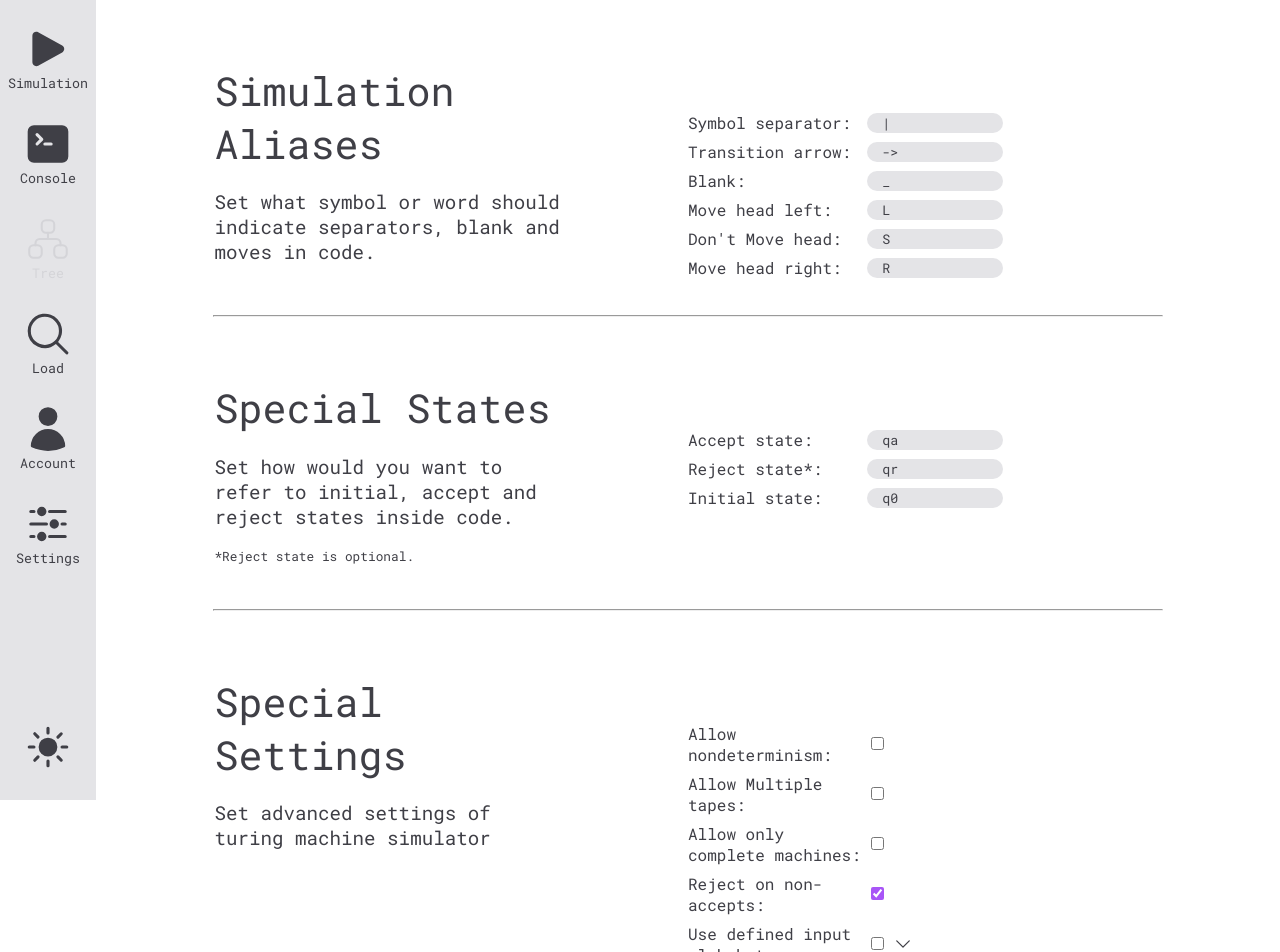
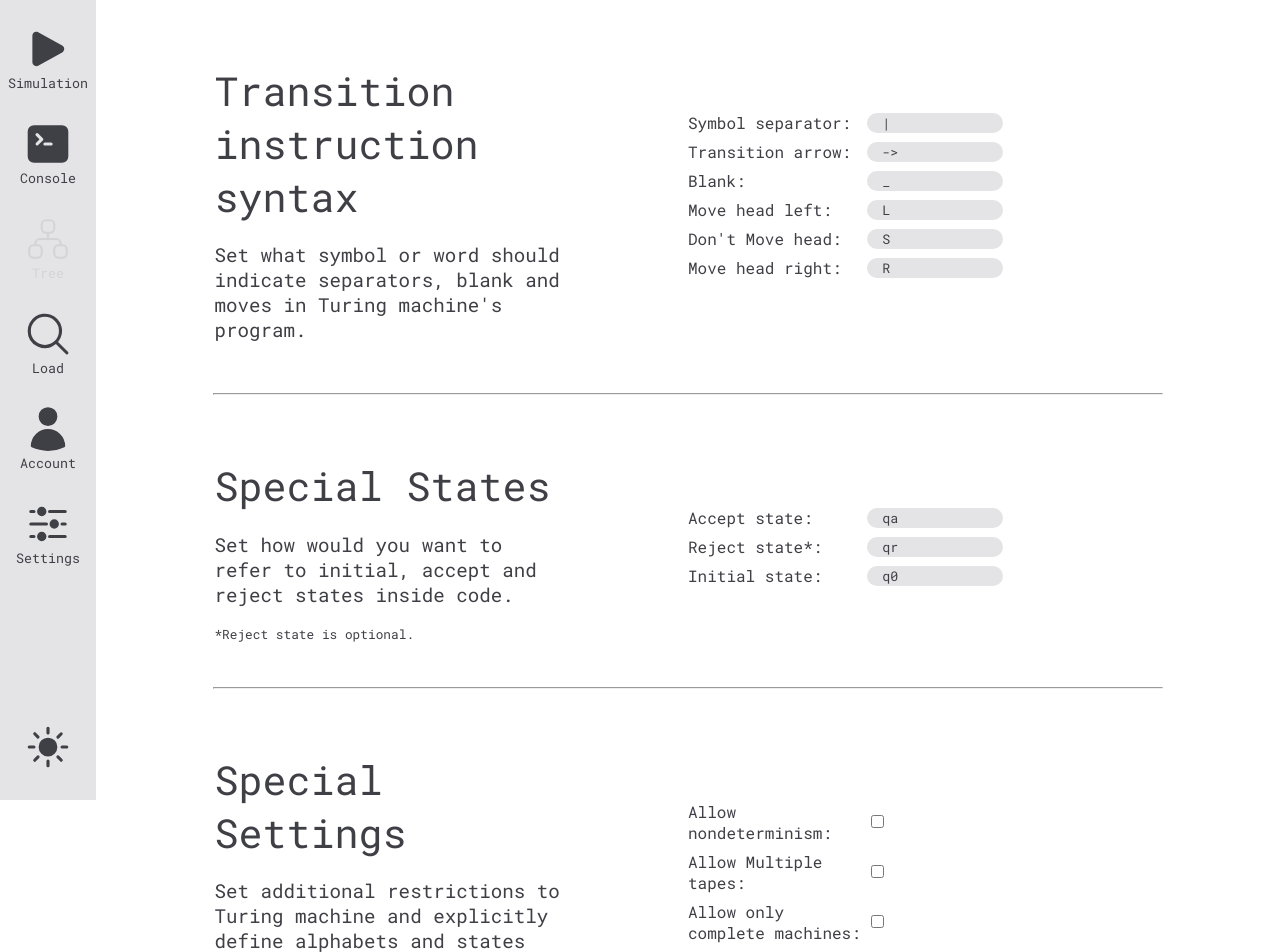
Before and after one commit to Haranana/Turing-Machine-Simulator-Frontend, a React (Vite) app: page /app/settings in a window 1280 px wide. Shown: the top 952 px of the page. Built offline with nearby package versions, Linux system fonts and the light colour scheme; no server answers.

Commit message:
updated seetings readability

```diff
--- a/src/features/settings/components/SettingsPage.tsx
+++ b/src/features/settings/components/SettingsPage.tsx
@@ -66,8 +66,8 @@ export default  function SettingsPage() {
             trimmedRight.length === 0 ||
             trimmedInitial.length === 0 ||
             trimmedAccept.length === 0) {
-                toast.error('Changes couldn\'t be saved\nAliases, initial state and accept state must not be empty');
-                setSaveError("Aliases, initial state and accept state must not be empty");
+                toast.error('Changes couldn\'t be saved\Syntax symbols, initial state and accept state must not be empty');
+                setSaveError("Syntax symbols, initial state and accept state must not be empty");
                 return;
         }
 
@@ -80,12 +80,6 @@ export default  function SettingsPage() {
         if( inputAlphabetFieldValue.some((v,_)=>!tapeAlphabetFieldValue.includes(v))){
             toast.error('Changes couldn\'t be saved\nInput alphabet must be subset of Tape alphabet');
             setSaveError("Input alphabet must be subset of Tape alphabet");
-            return;
-        }
-
-        if(trimmedSymbolSeparator === trimmedTransitionArrow){
-            toast.error('Changes couldn\'t be saved\nSymbol separator and transition arrow must be different');
-            setSaveError("Symbol separator and transition arrow must be different");
             return;
         }
 
@@ -145,8 +139,8 @@ export default  function SettingsPage() {
         <div className='SettingsPage'>
                 <div className='SettingsSegment SimulationAliasesSegment'>
                     <div className='SegmentFirstColumn'>
-                            <p className='SegmentTitle'>Simulation Aliases</p>
-                            <p className='SegmentDescription'>Set what symbol or word should indicate separators, blank and moves in code.</p>
+                            <p className='SegmentTitle'>Transition instruction syntax</p>
+                            <p className='SegmentDescription'>Set what symbol or word should indicate separators, blank and moves in Turing machine's program.</p>
                     </div>
                     <div className="SegmentSecondColumn">
                         <div className="SettingsTextFieldRow">
@@ -291,7 +285,7 @@ export default  function SettingsPage() {
                 <div className='SettingsSegment SpecialSettingsSegment'>
                     <div className='SegmentFirstColumn'>
                             <p className='SegmentTitle'>Special Settings</p>
-                            <p className='SegmentDescription'>Set advanced settings of turing machine simulator</p>
+                            <p className='SegmentDescription'>Set additional restrictions to Turing machine and explicitly define alphabets and states set.</p>
                     </div>
                     <div className="SegmentSecondColumn">
                         <div className="SettingsTextFieldRow">
```
